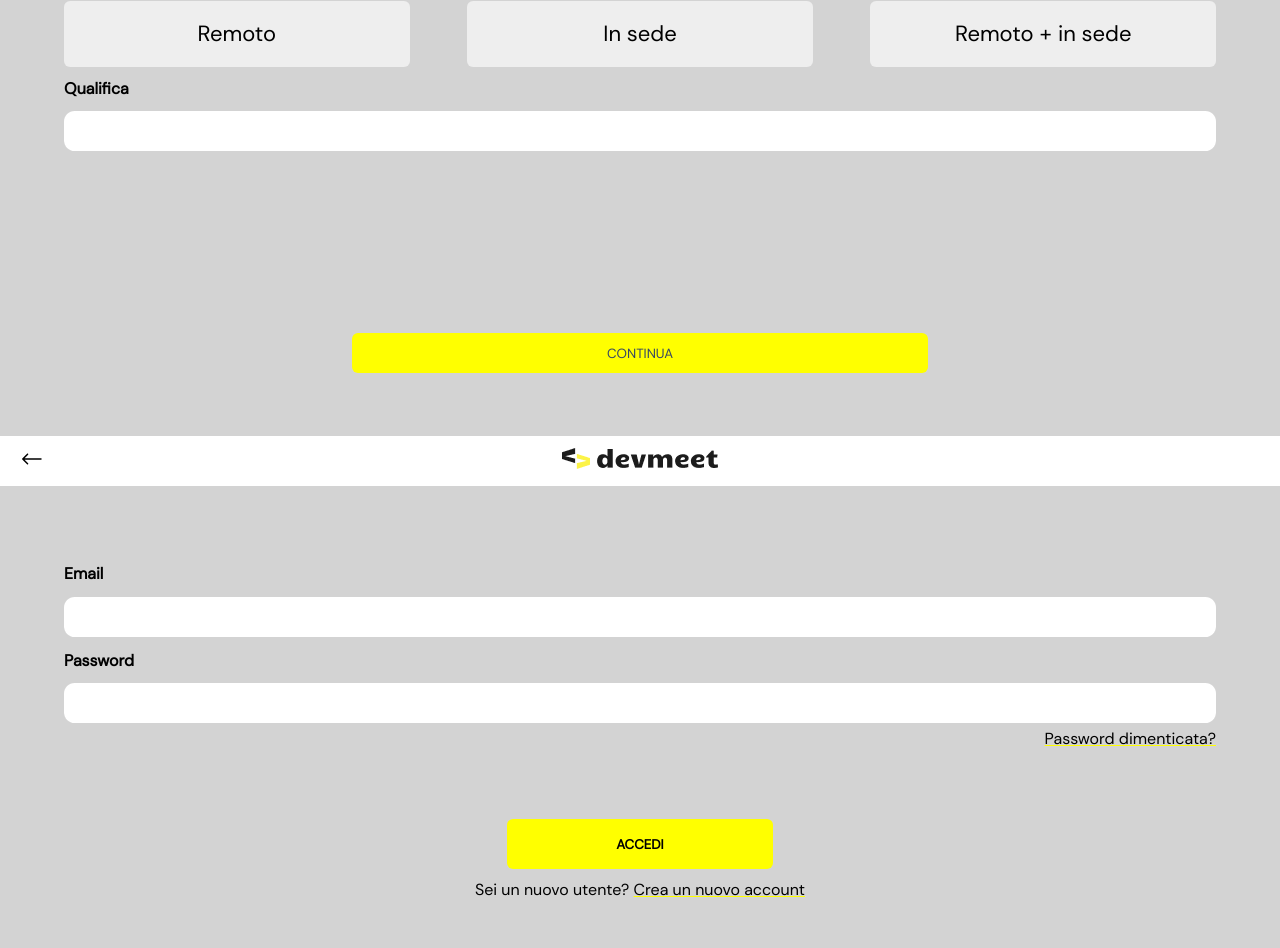
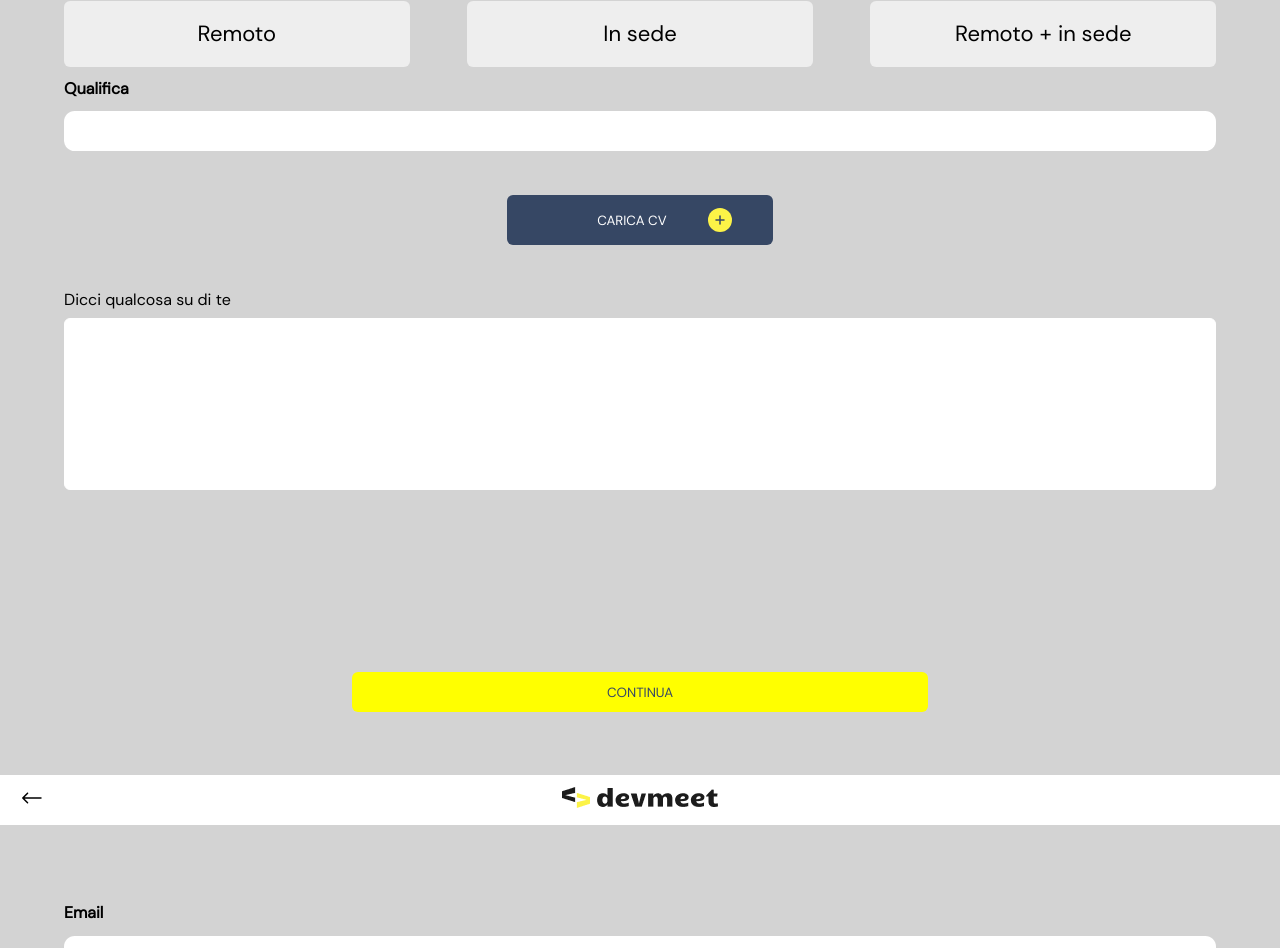
Before and after one commit to Emiliano-S/devmeet, a React (Create React App) app: page /signUp/user in a window 1280 px wide. Shown: the part 2989-3937 px from the top of the page. Built offline with nearby package versions, Linux system fonts and the light colour scheme; the HTML template or start-up script is replaced by a standard one.

Commit message:
Card 4 completed css and html

```diff
--- a/src/components/Form.js
+++ b/src/components/Form.js
@@ -5,8 +5,13 @@ import Button from "./Button";
 //installata npm install react-phone-input-2 --save
 import 'react-phone-input-2/lib/style.css'
 import FormRow from "./FormRow";
+import UploadButton from "./UploadButton";
 
 export default function Form() {
+
+    const handleChange =(event) => {
+        console.log(event.target.value)
+    }
     return (
         <>
             <div className="form-container" >
@@ -77,6 +82,18 @@ export default function Form() {
                         text = {"Qualifica"}
                         name = {"Qualifica"} />
 
+                        <UploadButton
+                        bgColor= {'#364764'}
+                        text= {'CARICA CV'}
+                        textColor = {'white'}
+                        textClicked ={'ELIMINA CV'} />
+
+                        <div style={{width: '100%', display:'flex', flexDirection:'column', paddingTop:'44px', gap:'8px'}}>
+                            <label for="textArea" style={{display:'block'}}>Dicci qualcosa su di te</label>
+
+                            <textarea name="textArea" id="textArea" rows='10'style={{resize:'none', borderRadius:'6px', borderColor:'white',}}></textarea>
+                        </div>
+
                     <div className='container-continue-button'>
                     <Button submit
                             type='submit'
--- /dev/null
+++ b/src/components/UploadButton.js
@@ -0,0 +1,79 @@
+import { useState } from "react"
+
+import Add from '../assets/svg/Add.svg'
+import Remove from '../assets/svg/Remove.svg'
+
+const UploadButton = ({
+    wd,
+    bgColor,
+    text,
+    textColor,
+    wg,
+    textClicked,
+    hg,
+  }) =>  {
+
+const [active, setActive] = useState(true);
+
+const handleButtonClick = () => {
+setActive(false);
+};
+
+const handleButtonClicked = () => {
+setActive(true);
+}
+return (
+    <div style={{width: '100%', display: "flex", justifyContent: "center", paddingTop: '44px'}}>
+          {active && <button
+          onClick={handleButtonClick}
+          style={{
+            display: 'flex',
+            alignItems: 'center',
+            backgroundColor: bgColor,
+            width: '266px',
+            color: textColor,
+            fontWeight: wg,
+            borderRadius: "6px",
+            height: '50px',
+            border: "none",
+            cursor: "pointer",
+          }}
+        >
+            <div style={{width: '60%', display: 'flex', justifyContent:'flex-end'}}>
+          {text}
+            </div>
+            <div style= {{width: '40%', display: 'flex', justifyContent:'center'}}>
+                <img src={Add} alt="+" />
+            </div>
+        </button>}
+        {!active && <div> <button
+          onClick={handleButtonClicked}
+          style={{
+            display: 'flex',
+            alignItems: 'center',
+            backgroundColor: bgColor,
+            width: '266px',
+            color: textColor,
+            fontWeight: wg,
+            borderRadius: "6px",
+            height: '50px',
+            border: "none",
+            cursor: "pointer",
+          }}
+        >
+          <div style={{width: '60%', display: 'flex', justifyContent:'flex-end'}}>
+          {textClicked}
+            </div>
+            <div style= {{width: '40%', display: 'flex', justifyContent:'center'}}>
+                <img src={Remove} alt="-" />
+            </div>
+        </button>
+        <a href="#" style= {{fontSize: "12px", textDecoration: "none"}}> Mary Rose - Full Stack Developer.pdf</a>
+         </div>
+        }
+    </div>
+)
+}
+
+
+export default UploadButton
```
Also changed, not shown: src/assets/svg/Add.svg (added), src/assets/svg/Remove.svg (added).
